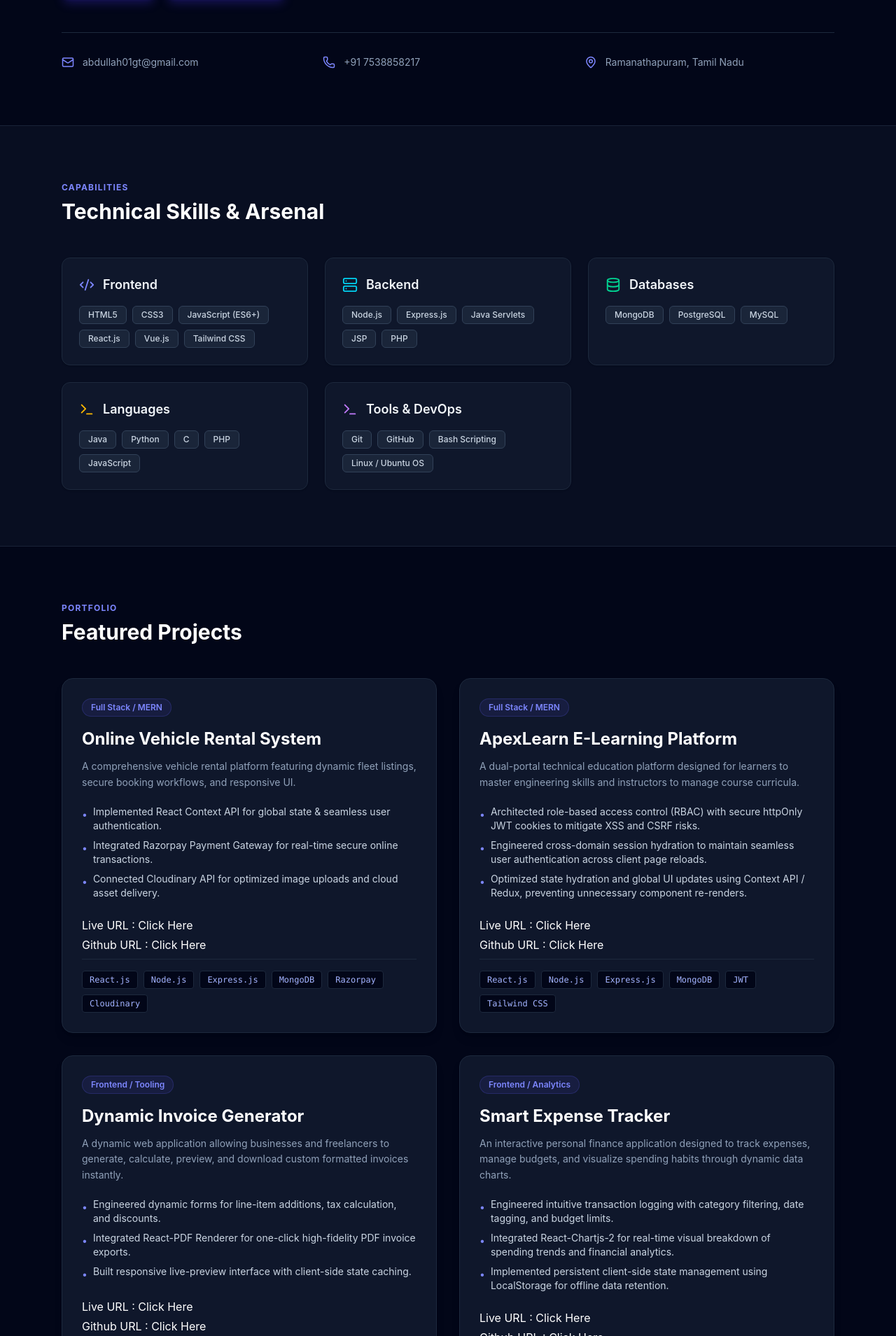
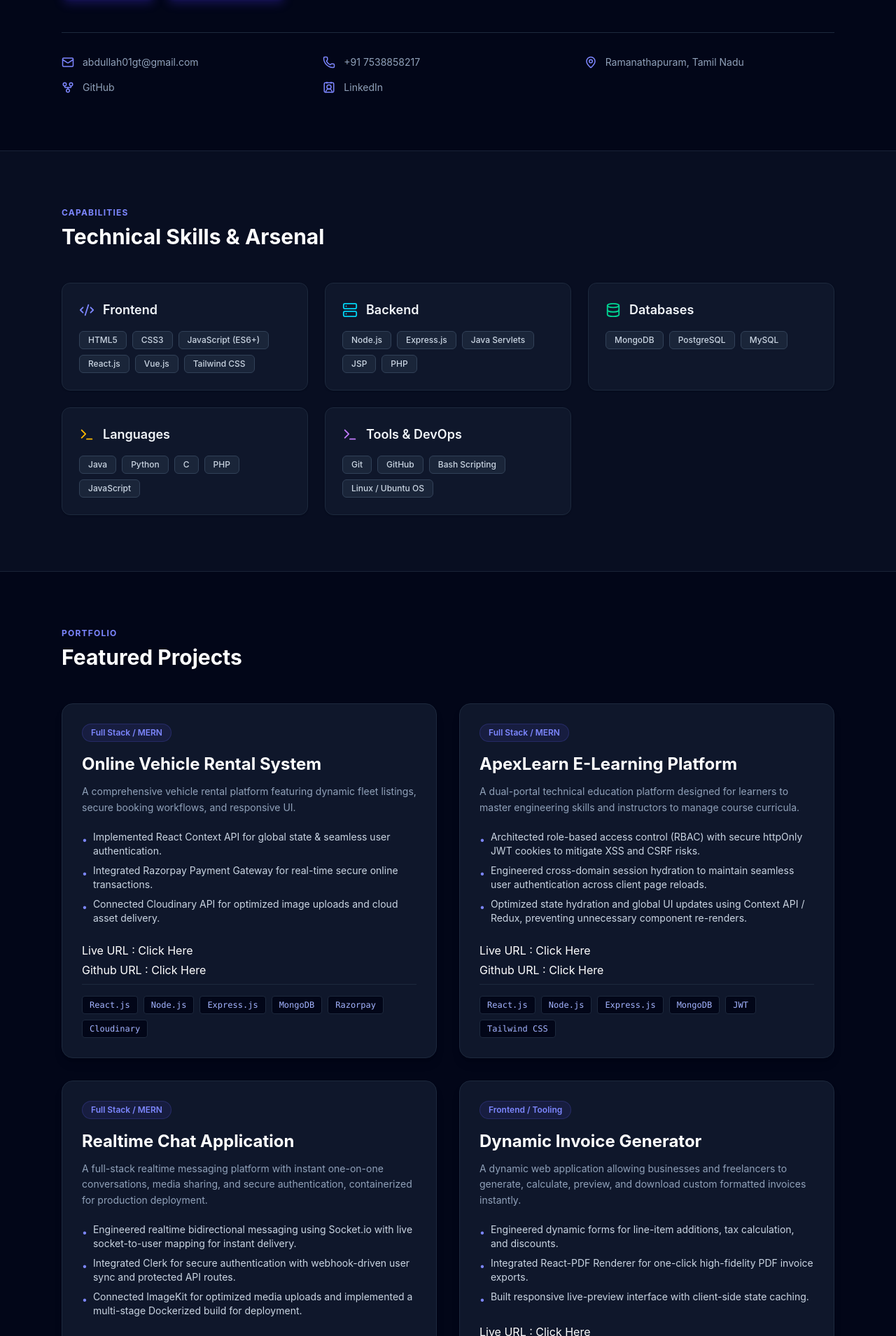
Before and after one commit to Abdullah01gt/Abdullah-Portfolio, a React (Vite) app: page / in a window 1280 px wide. Shown: the part 531-2440 px from the top of the page at 70% size. Built offline with nearby package versions, Linux system fonts and the light colour scheme.

Commit message:
Added another project, github and linkedIn Url's

```diff
--- a/src/Portfolio.jsx
+++ b/src/Portfolio.jsx
@@ -11,10 +11,13 @@ import {
   Briefcase,
   GraduationCap,
   Award,
+  ContactRound,
+  GitFork,
   ChevronRight,
   Menu,
   X
 } from 'lucide-react';
+
 
 
 
@@ -58,6 +61,20 @@ export default function Portfolio() {
   githubLink: "https://github.com/Abdullah01gt/Online-Learning-Platform-front-end",
   liveLink: "https://apexlearn-online-learning-platform.netlify.app"
 },
+    {
+      title: 'Realtime Chat Application',
+      badge: 'Full Stack / MERN',
+      description:
+        'A full-stack realtime messaging platform with instant one-on-one conversations, media sharing, and secure authentication, containerized for production deployment.',
+      highlights: [
+        'Engineered realtime bidirectional messaging using Socket.io with live socket-to-user mapping for instant delivery.',
+        'Integrated Clerk for secure authentication with webhook-driven user sync and protected API routes.',
+        'Connected ImageKit for optimized media uploads and implemented a multi-stage Dockerized build for deployment.'
+      ],
+      tech: ['React.js', 'Node.js', 'Express.js', 'MongoDB', 'Socket.io', 'Clerk', 'ImageKit', 'Zustand', 'Docker'],
+      githubLink: "https://github.com/Abdullah01gt/Chat_App",
+      liveLink: "https://chat-app-2n8b.onrender.com"
+    },
     {
       title: 'Dynamic Invoice Generator',
       badge: 'Frontend / Tooling',
@@ -235,15 +252,23 @@ export default function Portfolio() {
         <div className="mt-12 pt-8 border-t border-slate-800 w-full grid grid-cols-1 sm:grid-cols-3 gap-4 text-sm text-slate-400">
           <div className="flex items-center gap-3">
             <Mail className="text-indigo-400" size={18} />
-            <a href="mailto:abdexe25@gmail.com" className="hover:text-white transition">abdullah01gt@gmail.com</a>
+            <a href="mailto:abdexe25@gmail.com" target="_blank" rel="noopener noreferrer" className="hover:text-white transition">abdullah01gt@gmail.com</a>
           </div>
           <div className="flex items-center gap-3">
             <Phone className="text-indigo-400" size={18} />
-            <a href="tel:+917538858217" className="hover:text-white transition">+91 7538858217</a>
+            <a href="tel:+917538858217" target="_blank" rel="noopener noreferrer" className="hover:text-white transition">+91 7538858217</a>
           </div>
           <div className="flex items-center gap-3">
             <MapPin className="text-indigo-400" size={18} />
             <span>Ramanathapuram, Tamil Nadu</span>
+          </div>
+          <div className="flex items-center gap-3">
+            <GitFork className="text-indigo-400" size={18} />
+            <a href="https://github.com/Abdullah01gt" target="_blank" rel="noopener noreferrer" className="hover:text-white transition">GitHub</a>
+          </div>
+          <div className="flex items-center gap-3">
+            <ContactRound className="text-indigo-400" size={18} />
+            <a href="https://www.linkedin.com/in/abdullahwebdev" target="_blank" rel="noopener noreferrer" className="hover:text-white transition">LinkedIn</a>
           </div>
         </div>
       </section>
```
